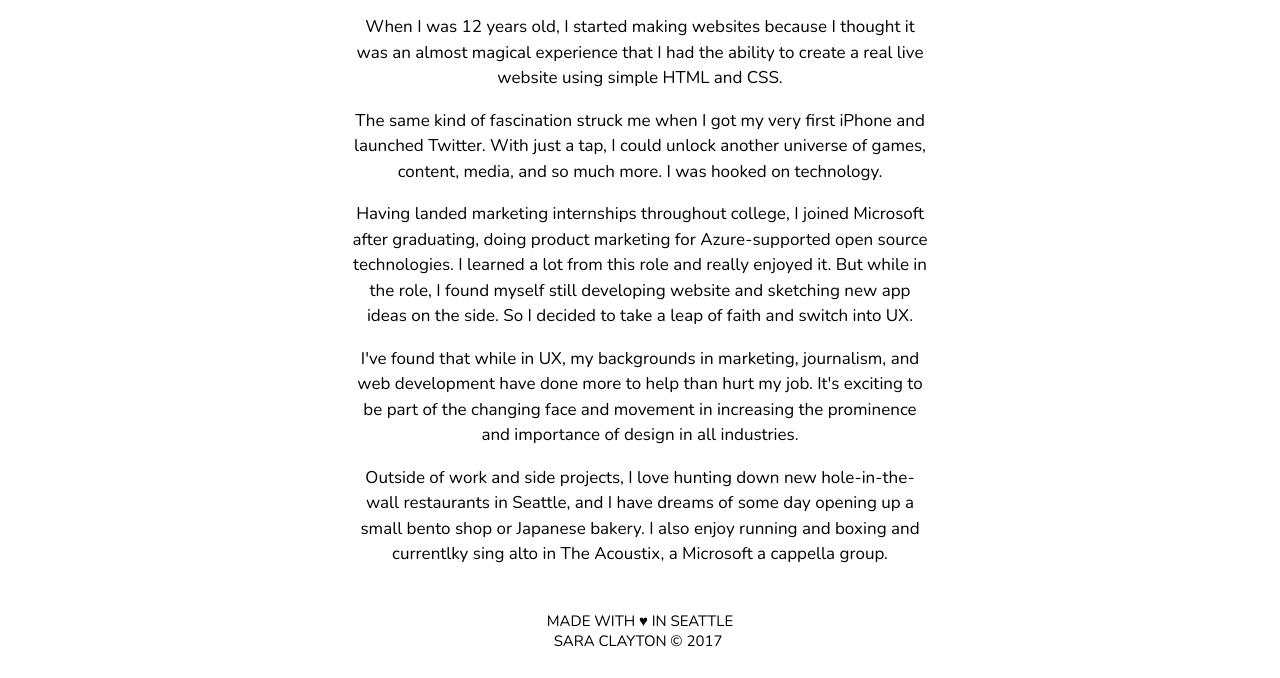
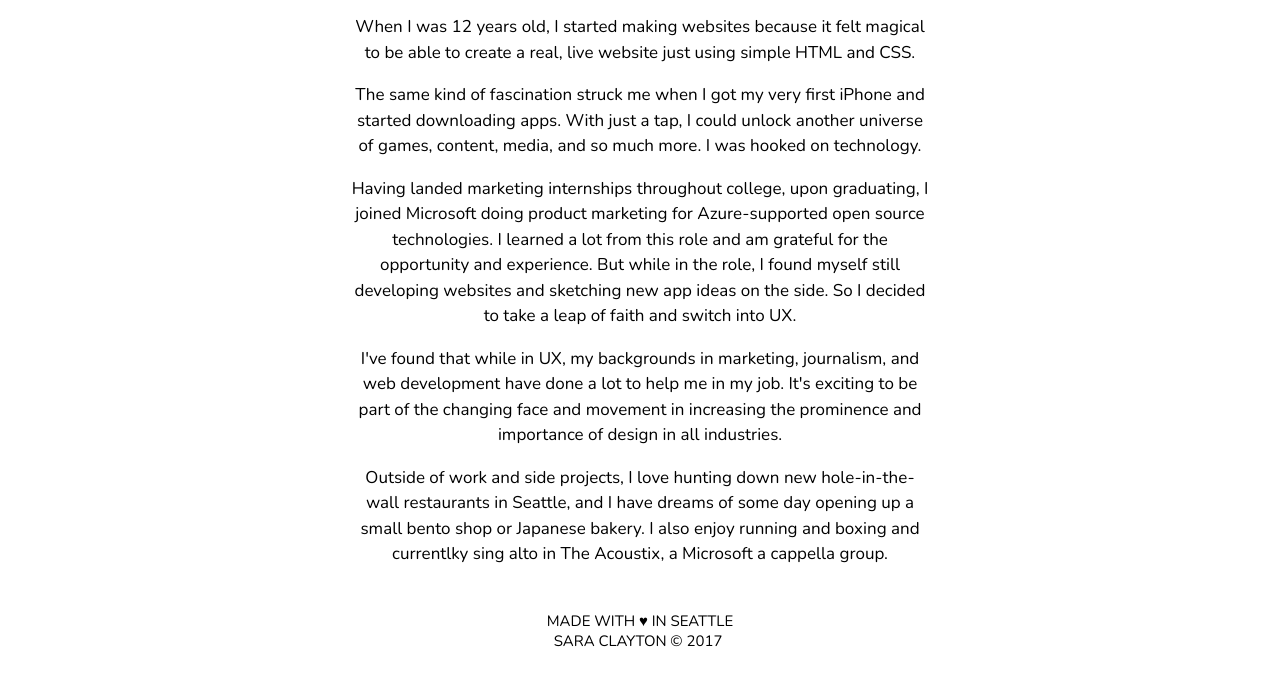
Before and after one commit to saraclay/saraclay.github.io, a plain HTML site: page about.html in a window 1280 px wide. Shown: the part 411-1089 px from the top of the page. Drawn offline with nearby package versions, Linux system fonts and the light colour scheme.

```diff
--- a/about.html
+++ b/about.html
@@ -36,13 +36,13 @@
       <a href="mailto:hi@saraclayton.co" target="_blank"><img src="img/email-circle.svg"></a>
 </div>
 
-<p>When I was 12 years old, I started making websites because I thought it was an almost magical experience that I had the ability to create a real live website using simple HTML and CSS.</p>
+<p>When I was 12 years old, I started making websites because it felt magical to be able to create a real, live website  just using simple HTML and CSS.</p>
 
-<p>The same kind of fascination struck me when I got my very first iPhone and launched Twitter. With just a tap, I could unlock another universe of games, content, media, and so much more. I was hooked on technology.</p>
+<p>The same kind of fascination struck me when I got my very first iPhone and started downloading apps. With just a tap, I could unlock another universe of games, content, media, and so much more. I was hooked on technology.</p>
 
-<p>Having landed marketing internships throughout college, I joined Microsoft after graduating, doing product marketing for Azure-supported open source technologies. I learned a lot from this role and really enjoyed it. But while in the role, I found myself still developing website and sketching new app ideas on the side. So I decided to take a leap of faith and switch into UX. </p>
+<p>Having landed marketing internships throughout college, upon graduating, I joined Microsoft doing product marketing for Azure-supported open source technologies. I learned a lot from this role and am grateful for the opportunity and experience. But while in the role, I found myself still developing websites and sketching new app ideas on the side. So I decided to take a leap of faith and switch into UX. </p>
 
-<p>I've found that while in UX, my backgrounds in marketing, journalism, and web development have done more to help than hurt my job. It's exciting to be part of the changing face and movement in increasing the prominence and importance of design in all industries.</p>
+<p>I've found that while in UX, my backgrounds in marketing, journalism, and web development have done a lot to help me in my job. It's exciting to be part of the changing face and movement in increasing the prominence and importance of design in all industries.</p>
 
 <p>Outside of work and side projects, I love hunting down new hole-in-the-wall restaurants in Seattle, and I have dreams of some day opening up a small bento shop or Japanese bakery. I also enjoy running and boxing and currentlky sing alto in The Acoustix, a Microsoft a cappella group.</p>
 
```
Also changed, not shown: work.html (+1 -1 lines), img/potpourri-logo.png (added), img/sketches-logo.png (deleted).
